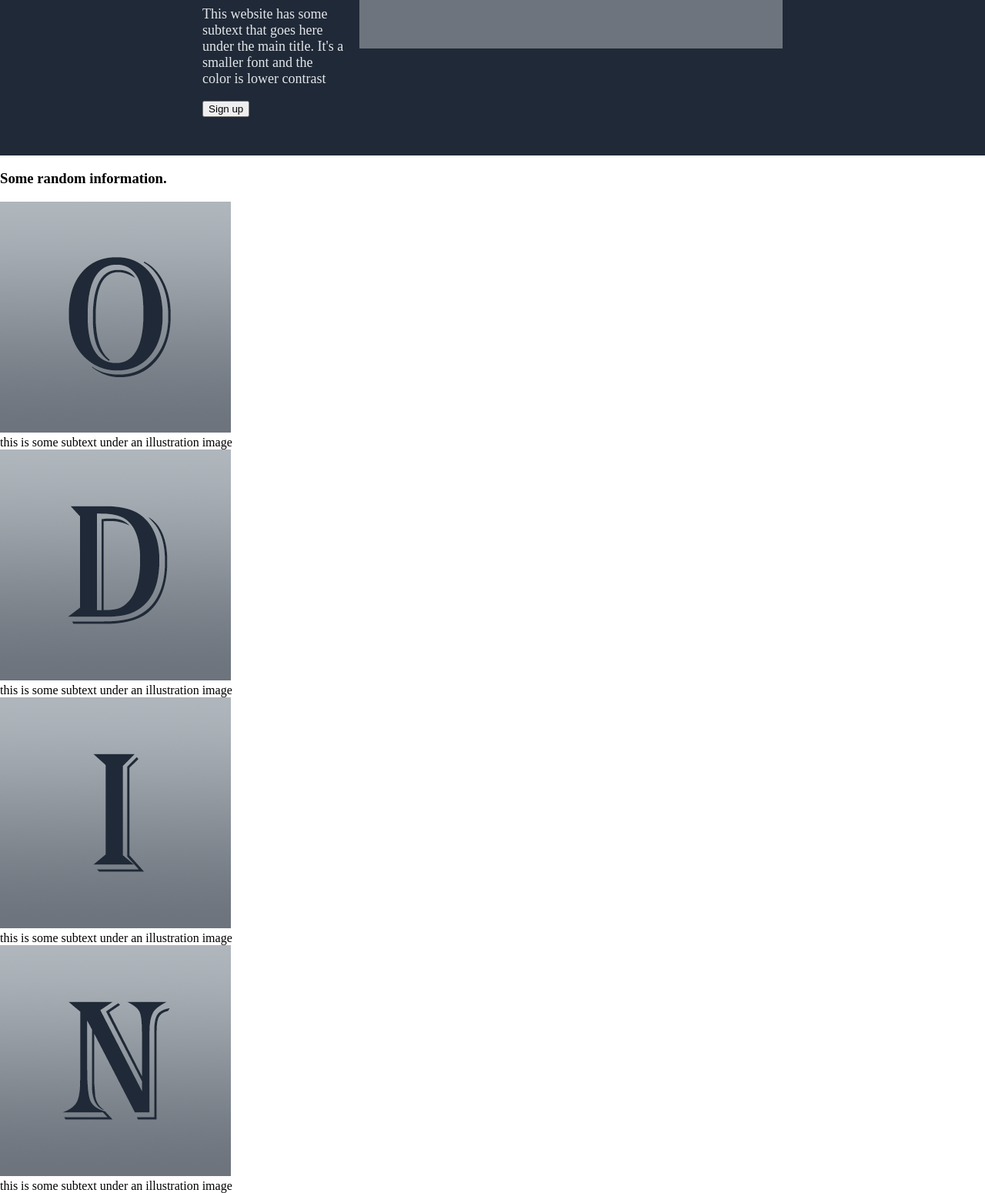
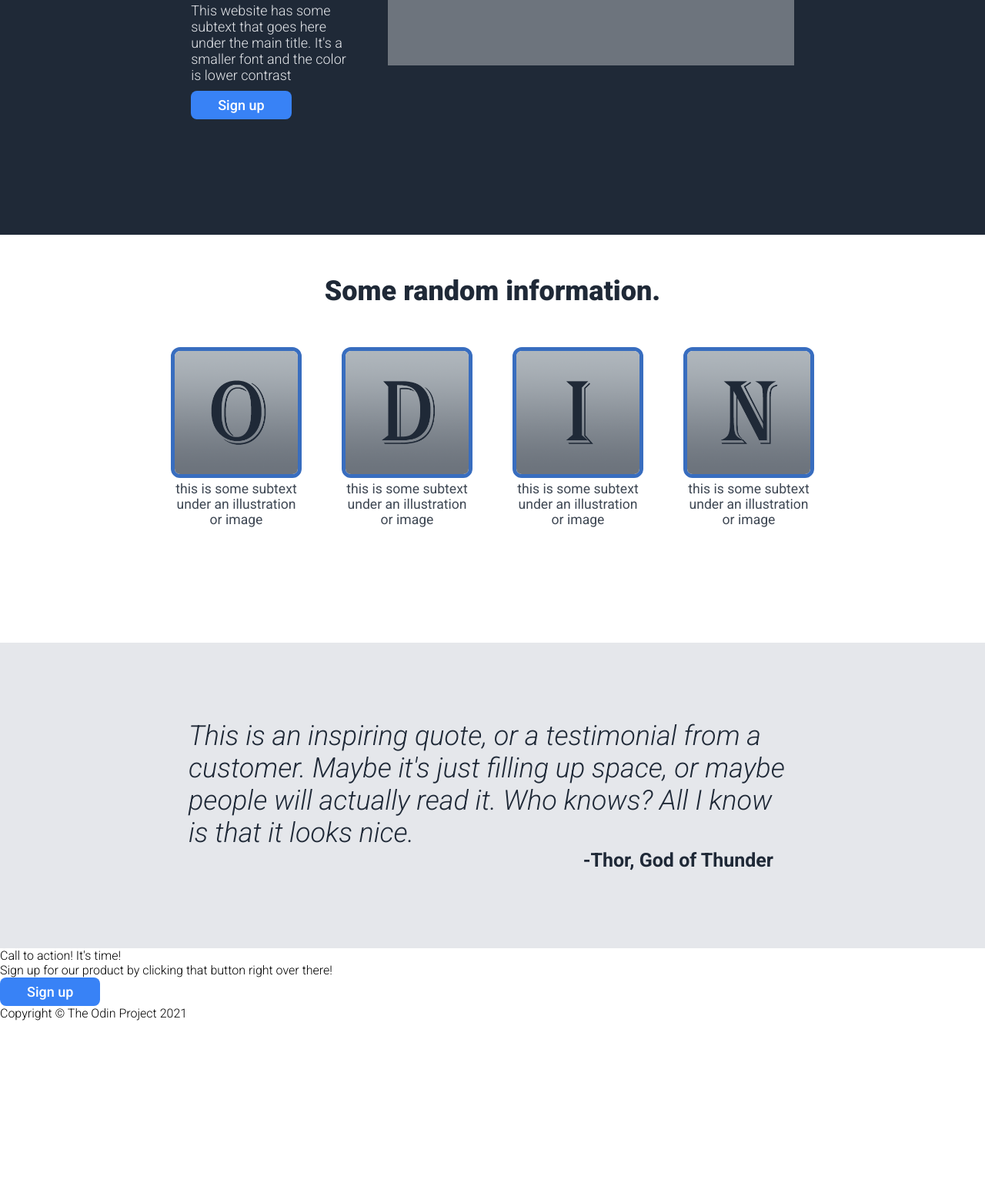
Before and after one commit to relliksan/landing-page-TOP, a plain HTML site: page index.html in a window 1280 px wide. Shown: the part 393-1943 px from the top of the page at 77% size. After the commit the page ends 1719 px from the top, so only its background shows below. Drawn offline with Linux system fonts and the light colour scheme.

Commit message:
Add third section and update css

```diff
--- a/index.html
+++ b/index.html
@@ -11,7 +11,7 @@
 <body>
     <div class="top-section section">
         <div class="header">
-            <div class="logo">Header LOGO</div>
+            <div class="logo">Header Logo</div>
             <ul>
                 <li><a href="#">header link one</a></li>
                 <li><a href="#">header link two</a></li>
@@ -20,42 +20,52 @@
         </div>
         <div class="hero-container">
             <div class="hero-left">
-                <h1>This website is awesome</h1>
-                <p>This website has some subtext that goes here under the main title. It's a smaller font and the color
-                    is lower contrast</p>
+                <div class="hero-header">This website is awesome</div>
+                <div class="hero-subtext">This website has some subtext that goes here under the main title. It's a
+                    smaller font and the color
+                    is lower contrast</div>
                 <button>Sign up</button>
             </div>
             <img src="./images/HeroImg.png" alt="Hero Image" class="hero-img">
         </div>
     </div>
     <div class="info-section section">
-        <h3>Some random information.</h3>
+        <div class="info-header">Some random information.</div>
         <div class="info-container">
             <div class="info">
                 <img src="./images/O.png" alt="O">
-                <div class="text">this is some subtext under an illustration image</div>
+                <div class="text">this is some subtext under an illustration or image</div>
             </div>
             <div class="info">
                 <img src="./images/D.png" alt="D">
-                <div class="text">this is some subtext under an illustration image</div>
+                <div class="text">this is some subtext under an illustration or image</div>
             </div>
             <div class="info">
                 <img src="./images/I.png" alt="I">
-                <div class="text">this is some subtext under an illustration image</div>
+                <div class="text">this is some subtext under an illustration or image</div>
             </div>
             <div class="info">
                 <img src="./images/N.png" alt="N">
-                <div class="text">this is some subtext under an illustration image</div>
+                <div class="text">this is some subtext under an illustration or image</div>
             </div>
         </div>
     </div>
     <div class="quote-section section">
-
+        <div class="quote-container">
+            <p class="quote">This is an inspiring quote, or a testimonial from a customer. Maybe it's just filling up
+                space,
+                or maybe people will actually read it. Who knows? All I know is that it looks nice.</p>
+            <div class="author">-Thor, God of Thunder</div>
+        </div>
     </div>
     <div class="cta-section section">
-
+        <div class="cta-left">
+            <div class="cta-header">Call to action! It's time!</div>
+            <div class="cta-body">Sign up for our product by clicking that button right over there!</div>
+        </div>
+        <button>Sign up</button>
     </div>
-    <footer></footer>
+    <footer>Copyright © The Odin Project 2021</footer>
 </body>
 
 </html>
--- a/styles.css
+++ b/styles.css
@@ -1,7 +1,12 @@
+/* @import url('https://fonts.googleapis.com/css2?family=Roboto:wght@400;700&display=swap'); */
+@import url('https://fonts.googleapis.com/css2?family=Roboto:ital,wght@0,300;0,400;0,500;0,700;0,900;1,300;1,400&display=swap');
+
 body {
     margin: 0;
     display: flex;
     flex-direction: column;
+    font-family: Roboto, sans-serif;
+    font-weight: 300;
     /* width: 100vw; */
     /* align-items: center; */
 }
@@ -20,7 +25,7 @@ body {
 }
 
 .header, .hero-container {
-    width: 55%;
+    width: 54%;
 }
 
 .header {
@@ -29,22 +34,26 @@ body {
     padding: 20px;
 }
 
-h1, .logo {
+.hero-header, .logo {
     color: #f9faf8;
+    font-weight: 900;
 }
 
 .logo {
     font-size: 24px;
 }
 
-h1 {
+.hero-header {
     font-size: 48px;
-    font-weight: 800;
 }
 
-a, .hero-left p {
+a, .hero-subtext {
     color: #e5e7eb;
     font-size: 18px;
+}
+
+.hero-subtext {
+    margin-bottom: 10px;
 }
 
 ul {
@@ -52,7 +61,7 @@ ul {
     padding: 0;
     list-style: none;
     display: flex;
-    gap: 18px;
+    gap: 20px;
 }
 
 a {
@@ -63,16 +72,96 @@ a {
     display: flex;
     justify-content: center;
     align-items: center;
-    margin: 50px 0;
-    gap: 20px;
+    margin: 100px 0 150px;
+    gap: 50px;
 }
 
 .hero-left {
-    /* display: flex; */
-    flex: 1 1 auto;
+    /* display: flex;
+    flex-direction: column;
+    gap:0; */
+    /* flex: 1 1 auto; */
 }
 
 .hero-img {
-    height: 250px;
+    height: 240px;
     width: auto;
 }
+
+button {
+    font-family: Roboto, sans-serif;
+    font-size: 18px;
+    font-weight: 500;
+    padding: 8px 35px;
+    background-color: #3882f6;
+    color: white;
+    border: none;
+    border-radius: 8px;
+}
+
+/* Section 2 */
+
+.info-section {
+    text-align: center;
+}
+
+.info-header {
+    font-size: 36px;
+    font-weight: 800;
+    color: #1f2937;
+    margin: 52px;
+}
+
+.info-container {
+    display: flex;
+    justify-content: center;
+    gap: 52px;
+    margin-bottom: 150px;
+}
+
+.info {
+    max-width: 170px;
+    font-weight: 400;
+    font-size: 1.1em;
+}
+
+.info img {
+    width: 160px;
+    height: 160px;
+    border-radius: 12px;
+    border: 5px solid #386dbf;
+}
+
+.info-container .text {
+    color: #3f4854;
+}
+
+/* Section 3 */
+
+.quote-section {
+    background-color: #e5e7eb;
+}
+
+.quote-container {
+    max-width: 790px;
+    margin: 100px auto;
+}
+
+.quote, .author {
+    color: #1f2937;
+}
+
+.quote {
+    margin: 0;
+    font-size: 36px;
+    font-style: italic;
+    font-weight: 300;
+    color: #1f2937;
+}
+
+.author {
+    text-align: right;
+    padding-right: 30px;
+    font-size: 25px;
+    font-weight: 700;
+}
```
